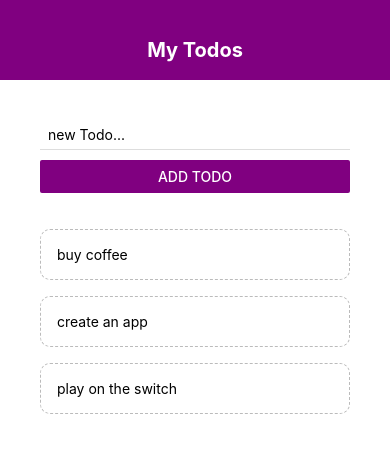
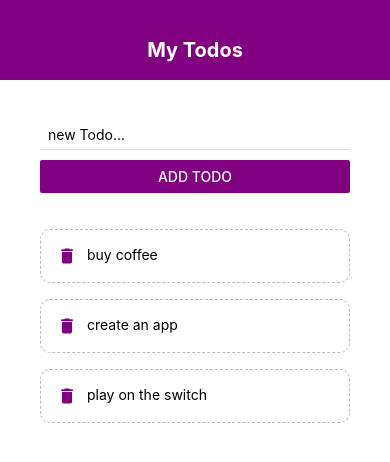
Before and after one commit to KodeckJames/Todo-app, a React Native app: screen / in a window 390 px wide. Shown: the top 462 px of the page. Built offline with nearby package versions, Linux system fonts and the light colour scheme.

Commit message:
last commit

```diff
--- a/App.js
+++ b/App.js
@@ -1,76 +1,83 @@
-import React, { useState } from 'react';
-import { StatusBar } from 'expo-status-bar';
-import { ScrollView, StyleSheet, Text, View, FlatList, TouchableOpacity, Alert } from 'react-native';
-import Headers from './components/Headers';
-import TodoItem from './components/TodoItem';
-import AddTodo from './components/AddTodo';
-
-
+import React, { useState } from 'react'
+import { StatusBar } from 'expo-status-bar'
+import {
+  ScrollView,
+  StyleSheet,
+  Text,
+  View,
+  FlatList,
+  TouchableOpacity,
+  Alert,
+  TouchableWithoutFeedback,
+  Keyboard,
+} from 'react-native'
+import Headers from './components/Headers'
+import TodoItem from './components/TodoItem'
+import AddTodo from './components/AddTodo'
+import Sandbox from './components/Sandbox'
 
 export default function App() {
-
   const [todos, setTodos] = useState([
     { text: 'buy coffee', key: '1' },
     { text: 'create an app', key: '2' },
-    { text: 'play on the switch', key: '3' }
-  ]);
+    { text: 'play on the switch', key: '3' },
+  ])
 
   const pressHandler = (key) => {
     setTodos((prevTodos) => {
-      return prevTodos.filter(todo=>todo.key!=key)
+      return prevTodos.filter((todo) => todo.key != key)
     })
   }
 
   const submitHandler = (text) => {
-
     if (text.length > 3) {
-      setTodos ((todos) => {
-        return[
-          { text: text, key: Math.random().toString() },
-          ...todos
-        ]
+      setTodos((todos) => {
+        return [{ text: text, key: Math.random().toString() }, ...todos]
       })
     } else {
-      Alert.alert('OOPS!', 'Todos must be over 3 chars long', [{text:'Sawa Mkuu!', onPress: ()=> console.log('alert closed')}])
+      Alert.alert('OOPS!', 'Todos must be over 3 chars long', [
+        { text: 'Sawa Mkuu!', onPress: () => console.log('alert closed') },
+      ])
+    }
   }
 
-
-  }
-
-
   return (
+    // <Sandbox />
+    <TouchableWithoutFeedback
+      onPress={() => {
+        Keyboard.dismiss()
+        // console.log('Dismissed keyboard')
+      }}
+    >
       <View style={styles.container}>
-      <Headers/>
+        <Headers />
         <View style={styles.content}>
           <AddTodo submitHandler={submitHandler} />
           <View style={styles.list}>
             <FlatList
               data={todos}
               renderItem={({ item }) => {
-              return (
-                <TodoItem item={item} pressHandler={pressHandler} />
-              )
+                return <TodoItem item={item} pressHandler={pressHandler} />
               }}
             />
           </View>
         </View>
       </View>
-  );
+    </TouchableWithoutFeedback>
+  )
 }
-
-
 
 const styles = StyleSheet.create({
   container: {
     flex: 1,
     backgroundColor: '#fff',
-
   },
   content: {
     padding: 40,
-
+    flex: 1,
   },
   list: {
     marginTop: 20,
-  }
-});
+    flex: 1,
+  },
+})
--- /dev/null
+++ b/components/Sandbox.js
@@ -0,0 +1,43 @@
+import { StyleSheet, Text, View } from 'react-native'
+import React from 'react'
+
+export default function Sandbox() {
+  return (
+    <View style={styles.container}>
+      <Text style={styles.boxOne}>one</Text>
+      <Text style={styles.boxTwo}>two</Text>
+      <Text style={styles.boxThree}>three</Text>
+      <Text style={styles.boxFour}>four</Text>
+    </View>
+  )
+}
+
+const styles = StyleSheet.create({
+  container: {
+    flex: 1,
+    paddingTop: 40,
+    backgroundColor: '#ddd',
+  },
+  boxOne: {
+    flex: 1,
+    backgroundColor: 'violet',
+    padding: 10,
+  },
+  boxTwo: {
+    flex: 2,
+    backgroundColor: 'gold',
+    padding: 10,
+    alignSelf: 'flex-end',
+  },
+  boxThree: {
+    flex: 1,
+    backgroundColor: 'coral',
+    padding: 10,
+  },
+  boxFour: {
+    flex: 3,
+    backgroundColor: 'skyblue',
+    padding: 10,
+    alignSelf: 'flex-start',
+  },
+})
--- a/components/TodoItem.js
+++ b/components/TodoItem.js
@@ -1,10 +1,14 @@
 import { StyleSheet, Text, View, TouchableOpacity } from 'react-native'
 import React from 'react'
+import { MaterialIcons } from '@expo/vector-icons'
 
-export default function TodoItem({item, pressHandler}) {
+export default function TodoItem({ item, pressHandler }) {
   return (
-    <TouchableOpacity onPress={()=>pressHandler(item.key)}>
-          <Text style={styles.item}>{item.text}</Text>
+    <TouchableOpacity onPress={() => pressHandler(item.key)}>
+      <View style={styles.item}>
+        <MaterialIcons name="delete" size={20} color="purple" />
+        <Text style={styles.itemText}>{item.text}</Text>
+      </View>
     </TouchableOpacity>
   )
 }
@@ -16,6 +20,10 @@
     borderColor: '#bbb',
     borderWidth: 1,
     borderStyle: 'dashed',
-        borderRadius:10
-    }
+    borderRadius: 10,
+    flexDirection: 'row',
+  },
+  itemText: {
+    marginLeft: 10,
+  },
 })
```
Lines whose indentation alone changed are shown as unchanged.
